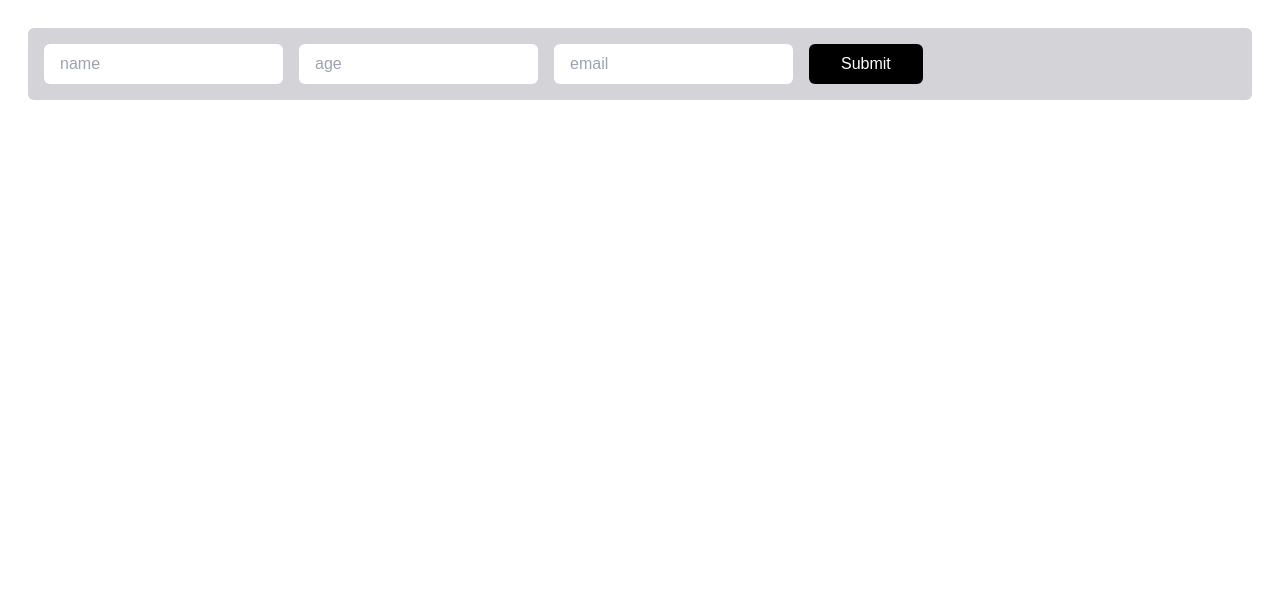
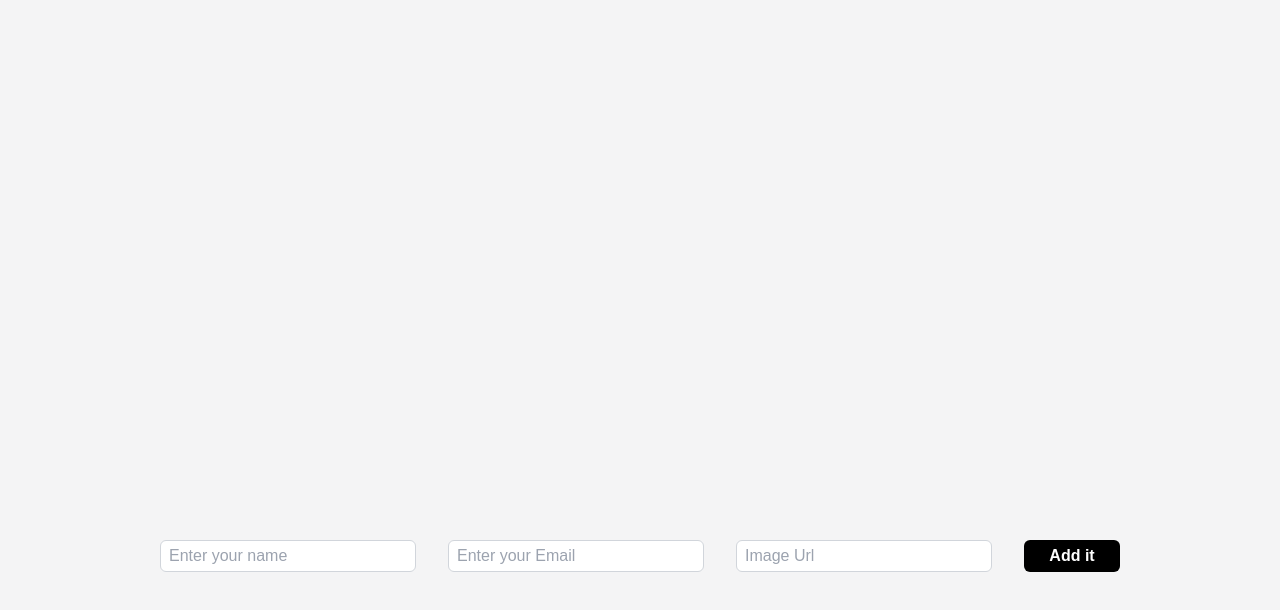
Before and after one commit to Bhupendra-003/Learing-React, a React (Vite) app in the folder react-tut/: page / in a window 1280 px wide. Shown: the top 610 px of the page. Built offline with nearby package versions, Linux system fonts and the light colour scheme.

Commit message:
form hoook

```diff
--- a/package.json
+++ b/package.json
@@ -1,5 +1,6 @@
 {
   "dependencies": {
+    "react-hook-form": "^7.54.2",
     "react-icons": "^5.4.0"
   }
 }
--- a/react-tut/src/App.jsx
+++ b/react-tut/src/App.jsx
@@ -1,20 +1,24 @@
-import React, { useRef } from 'react'
+import React, { useState } from 'react'
+import Form from './components/Form'
+import Cards from './components/Cards'
 
 function App() {
-    const name = useRef(null)
-    const age = useRef(null)
-    const email = useRef(null)
-    const handleSubmit = (event) => {
-        event.preventDefault();
-        console.log(name.current.value, age.current.value, email.current.value)
+    const [users, setUsers] = useState([])
+    const HandleFormData = (data) => {
+        setUsers([...users, data])
     }
+    const handleRemove = (i) => {
+        setUsers(users.filter((user, index) => index !== i));
+        console.log(i)
+    }
+
     return (
-            <form action='' onSubmit={handleSubmit} className='m-7 bg-zinc-300 p-4 flex gap-4 rounded-md'>
-                <input className='rounded-md px-4 py-1 outline-none' ref={name} placeholder='name' type="text" />
-                <input className='rounded-md px-4 py-1 outline-none' ref={age} placeholder='age' type="text" />
-                <input className='rounded-md px-4 py-1 outline-none' ref={email} placeholder='email' type="text" />
-                <button className='rounded-md bg-black text-white px-8 py-2' type="submit"> Submit </button>
-            </form>
+        <div className="w-full h-screen bg-zinc-100 flex items-center justify-center">
+            <div className='container mx-auto'>
+                <Cards users={users} handleRemove={handleRemove} />
+                <Form HandleFormData={HandleFormData} />
+            </div>
+        </div>
     )
 }
 
--- /dev/null
+++ b/react-tut/src/components/Card.jsx
@@ -0,0 +1,19 @@
+import React from 'react'
+
+function Card({user, index, handleRemove}) {
+    return (
+        <div className='w-52 h-full flex flex-col gap-1 items-center rounded-md p-4 bg-white shadow-md'>
+            <div className='flex flex-col items-center gap-2'>
+                <div className='w-16 h-16 rounded-full overflow-hidden bg-red-600'>
+                    <img className='w-full h-full object-cover' src={user.image} alt="" />
+                </div>
+                <h3 className='text-xs text-zinc-500'>{user.email}</h3>
+            </div>
+            <h2 className='font-bold'>{user.name}</h2>
+            <p className='text-xs text-center'>Lorem ipsum dolor sit, amet consectetur adipisicing elit. Corporis, nulla porro. Doloribus.</p>
+            <button onClick={()=>handleRemove(index)} className='w-24 rounded-md h-8 p-1 mt-2 text-white font-bold bg-[#ff0909]'>Remove it</button>
+        </div>
+    )
+}
+
+export default Card
--- /dev/null
+++ b/react-tut/src/components/Cards.jsx
@@ -0,0 +1,14 @@
+import React from 'react'
+import Card from './Card'
+
+function Cards({users, handleRemove}) {
+    return (
+        <div className='w-full h-[34vh] flex-wrap gap-8 flex items-center justify-center p-4'>
+            {users.map((user, index) => (
+                <Card user={user} key={index} index={index} handleRemove={handleRemove} />
+            ))}
+        </div>
+    )
+}
+
+export default Cards
--- /dev/null
+++ b/react-tut/src/components/Form.jsx
@@ -0,0 +1,21 @@
+import React from 'react'
+import { useForm } from 'react-hook-form'
+function Form({HandleFormData}) {
+    const {register, handleSubmit, reset} = useForm()
+    const handleFormSubmit = (data) => {
+        HandleFormData(data)
+        reset()
+    }
+    return (
+        <div>
+            <form className='mt-10 flex gap-8 justify-center' onSubmit={handleSubmit(handleFormSubmit)} method=''>
+                <input {...register('name')} type="text" className='outline-none w-64 h-8 p-2 rounded-md border border-gray-300' placeholder='Enter your name' />
+                <input {...register('email')} type="text" className='outline-none w-64 h-8 p-2 rounded-md border border-gray-300' placeholder='Enter your Email' />
+                <input {...register('image')} type="text" className='outline-none w-64 h-8 p-2 rounded-md border border-gray-300' placeholder='Image Url' />
+                <button className='w-24 h-8 p-1 text-white font-bold bg-black rounded-md'>Add it</button>
+            </form>
+        </div>
+    )
+}
+
+export default Form
```
Also changed, not shown: 1 other file (tests, documents, lock files or other folders).
